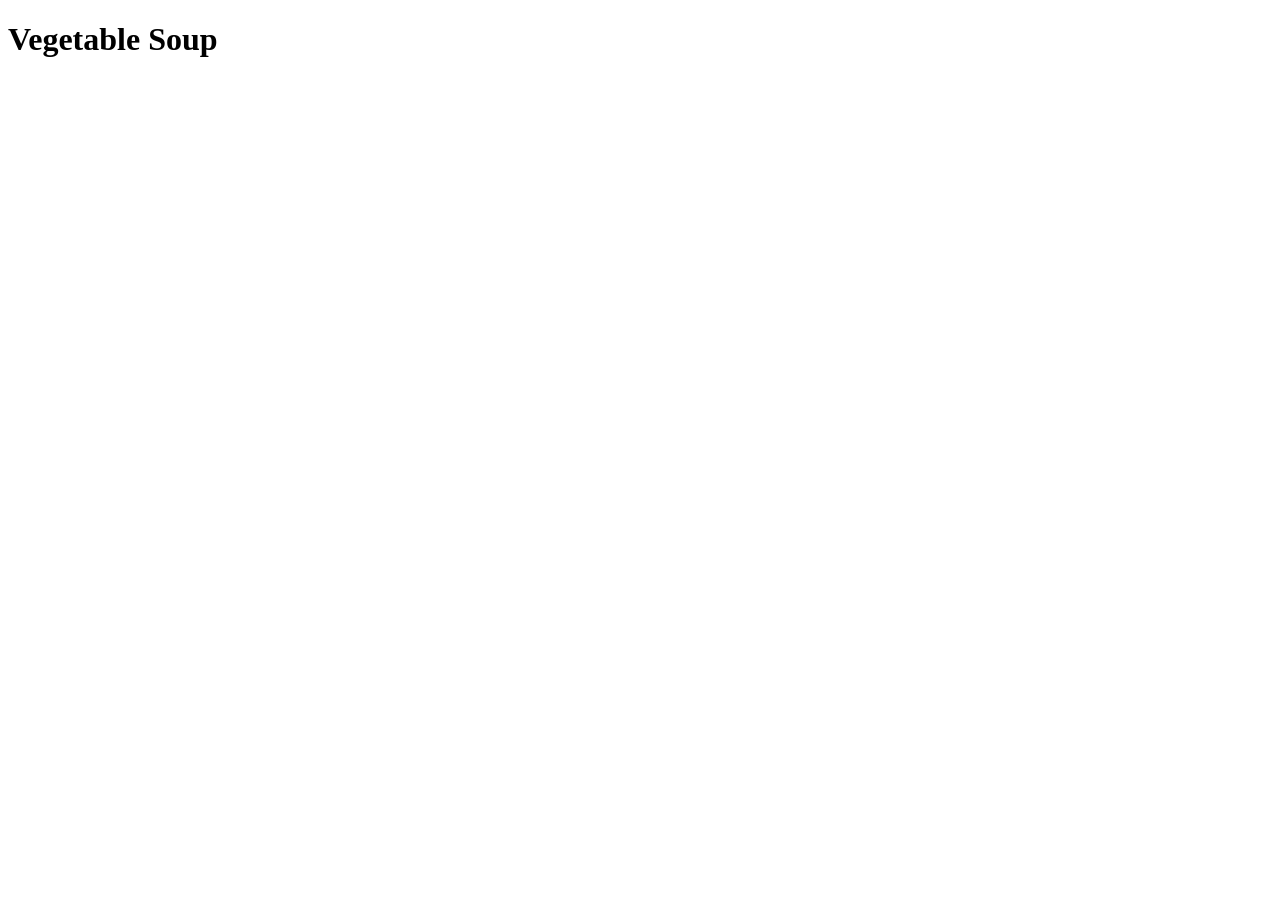
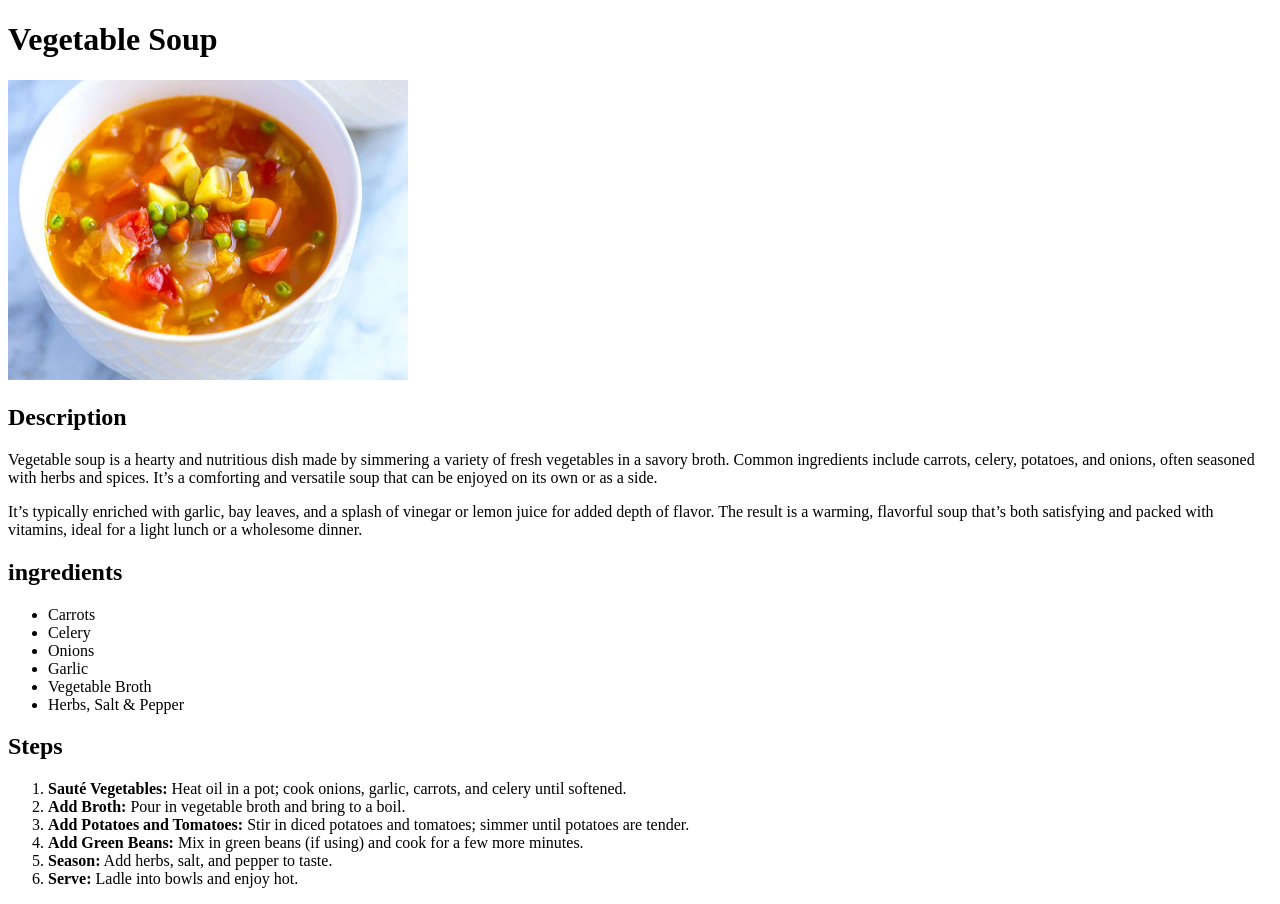
Before and after one commit to MakeOneSora/odin-recipes, a plain HTML site: page recipes/veggie-soup.html in a window 1280 px wide. Before the commit the page ends 800 px from the top, so only its background shows below. Drawn offline with Linux system fonts and the light colour scheme.

Commit message:
Furnish the Recipe 2 page

```diff
--- a/recipes/veggie-soup.html
+++ b/recipes/veggie-soup.html
@@ -7,5 +7,40 @@
 </head>
 <body>
     <h1>Vegetable Soup</h1>
+    <img src="../images/soup.jpg" alt="Soup Image" height="300" width="400">
+    <p></p>
+    <h2>Description</h2>
+    <p>Vegetable soup is a hearty and nutritious dish made by simmering a
+        variety of fresh vegetables in a savory broth.
+        Common ingredients include carrots, celery, potatoes,
+        and onions, often seasoned with herbs and spices.
+        It’s a comforting and versatile soup that can be enjoyed
+         on its own or as a side.
+    </p>
+    <p>
+        It’s typically enriched with garlic, bay leaves,
+        and a splash of vinegar or lemon juice for added depth
+        of flavor. The result is a warming, flavorful soup that’s both
+         satisfying and packed with vitamins, ideal for a light lunch
+          or a wholesome dinner.
+    </p>
+    <h2>ingredients</h2>
+    <ul>
+        <li>Carrots</li>
+        <li>Celery</li>
+        <li>Onions</li>
+        <li>Garlic</li>
+        <li>Vegetable Broth</li>
+        <li>Herbs, Salt & Pepper</li>
+    </ul>
+    <h2>Steps</h2>
+    <ol>
+        <li><strong>Sauté Vegetables:</strong> Heat oil in a pot; cook onions, garlic, carrots, and celery until softened.</li>
+        <li><strong>Add Broth:</strong> Pour in vegetable broth and bring to a boil.</li>
+        <li><strong>Add Potatoes and Tomatoes:</strong> Stir in diced potatoes and tomatoes; simmer until potatoes are tender.</li>
+        <li><strong>Add Green Beans:</strong> Mix in green beans (if using) and cook for a few more minutes.</li>
+        <li><strong>Season:</strong> Add herbs, salt, and pepper to taste.</li>
+        <li><strong>Serve:</strong> Ladle into bowls and enjoy hot.</li>
+    </ol>
 </body>
 </html>
```
Also changed, not shown: images/brownie.jpg (added), images/soup.jpg (added).
